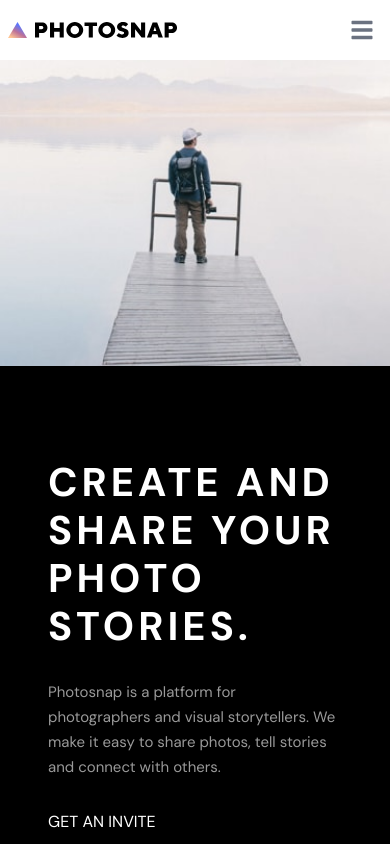
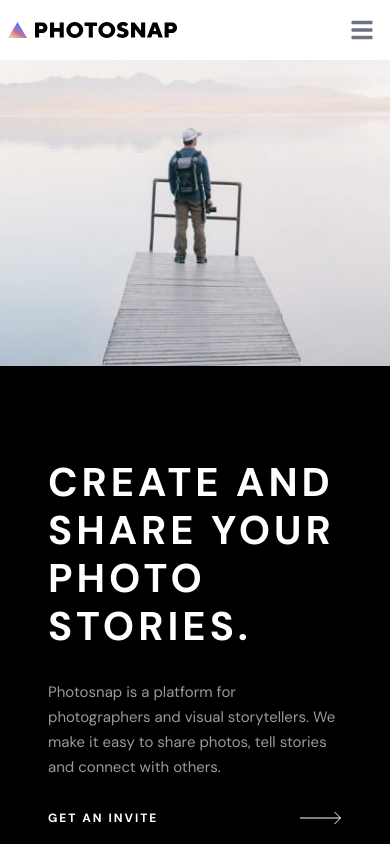
Before and after one commit to k2pbac/photosnap, a Next.js app: page / in a window 390 px wide. Shown: the top 844 px of the page. Built offline with nearby package versions, Linux system fonts and the light colour scheme.

Commit message:
fix home arrow

```diff
--- a/src/app/home.scss
+++ b/src/app/home.scss
@@ -9,6 +9,16 @@
     img {
       width: 100%;
       height: 100%;
+    }
+  }
+  .invite {
+    a {
+      &:hover {
+        text-decoration: underline;
+      }
+      p {
+        @extend .header-font-small;
+      }
     }
   }
 }
@@ -37,6 +47,16 @@
       width: 100%;
       height: auto;
     }
+    .invite {
+      width: 100%;
+      a {
+        p {
+          display: flex;
+          justify-content: space-between;
+          align-items: center;
+        }
+      }
+    }
   }
   .section-2 {
     flex-direction: column;
--- a/src/components/arrow/arrow.tsx
+++ b/src/components/arrow/arrow.tsx
@@ -1,10 +1,17 @@
 import Link from "next/link";
+
+interface Style {
+  backgroundColor?: string;
+  color?: string;
+  filter?: string;
+  [x: string]: unknown;
+}
 
 export default function Arrow(props: {
   text: string;
   isFooter: boolean;
   className: string;
-  style?: object;
+  style?: Style;
 }) {
   return (
     <div className="invite" style={props.style}>
@@ -12,6 +19,12 @@ export default function Arrow(props: {
         <p>
           <span className="whitespace-nowrap">{props.text} </span>
           <img
+            style={{
+              filter:
+                props.style?.backgroundColor === "black"
+                  ? "brightness(0) saturate(100%) invert(100%) sepia(0%) saturate(7500%) hue-rotate(138deg) brightness(107%) contrast(102%)"
+                  : "",
+            }}
             className={props.className}
             src="/assets/shared/desktop/arrow.svg"
             alt="arrow"
--- a/src/components/card/card.scss
+++ b/src/components/card/card.scss
@@ -2,7 +2,7 @@
   display: flex;
   justify-content: center;
   align-items: center;
-  padding: 120px;
+  padding: 64px;
   width: 40%;
   .card-inner {
     display: flex;
@@ -21,6 +21,16 @@
     .invite {
       gap: 0;
       height: fit-content;
+      width: 100%;
+      a,
+      p {
+        width: 100%;
+      }
+      p {
+        display: flex;
+        gap: 18px;
+        align-items: center;
+      }
     }
   }
 }
--- a/src/components/card/card.tsx
+++ b/src/components/card/card.tsx
@@ -29,6 +29,7 @@ export default function Card(props: Props) {
           className={`${
             props.style.backgroundColor === "white" ? "black" : ""
           }`}
+          style={{ backgroundColor: props.style.backgroundColor }}
         />
       </div>
     </div>
--- a/src/components/story-card/story-card.scss
+++ b/src/components/story-card/story-card.scss
@@ -16,6 +16,10 @@ $story-card-background: linear-gradient(
     align-items: flex-end;
     color: white;
     transition: 0.3s ease-in-out;
+    img.background-image {
+      width: 100%;
+      height: 100%;
+    }
     &:hover {
       transform: translateY(-25px);
       cursor: pointer;
@@ -90,6 +94,7 @@ $story-card-background: linear-gradient(
             p {
               display: flex;
               justify-content: space-between;
+              align-items: center;
               img {
                 filter: $white-filter;
               }
```
Also changed, not shown: public/assets/shared/desktop/arrow-light.svg (added).
